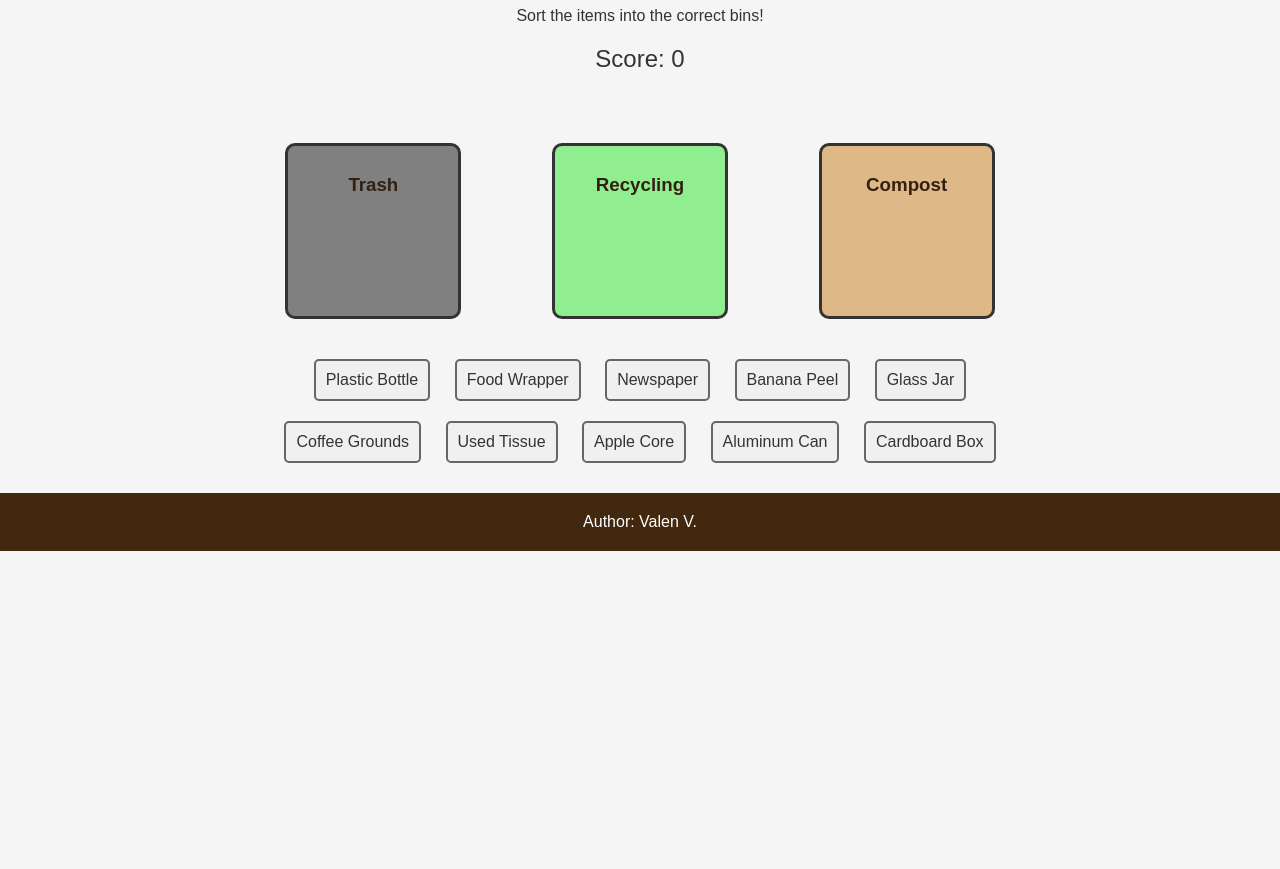
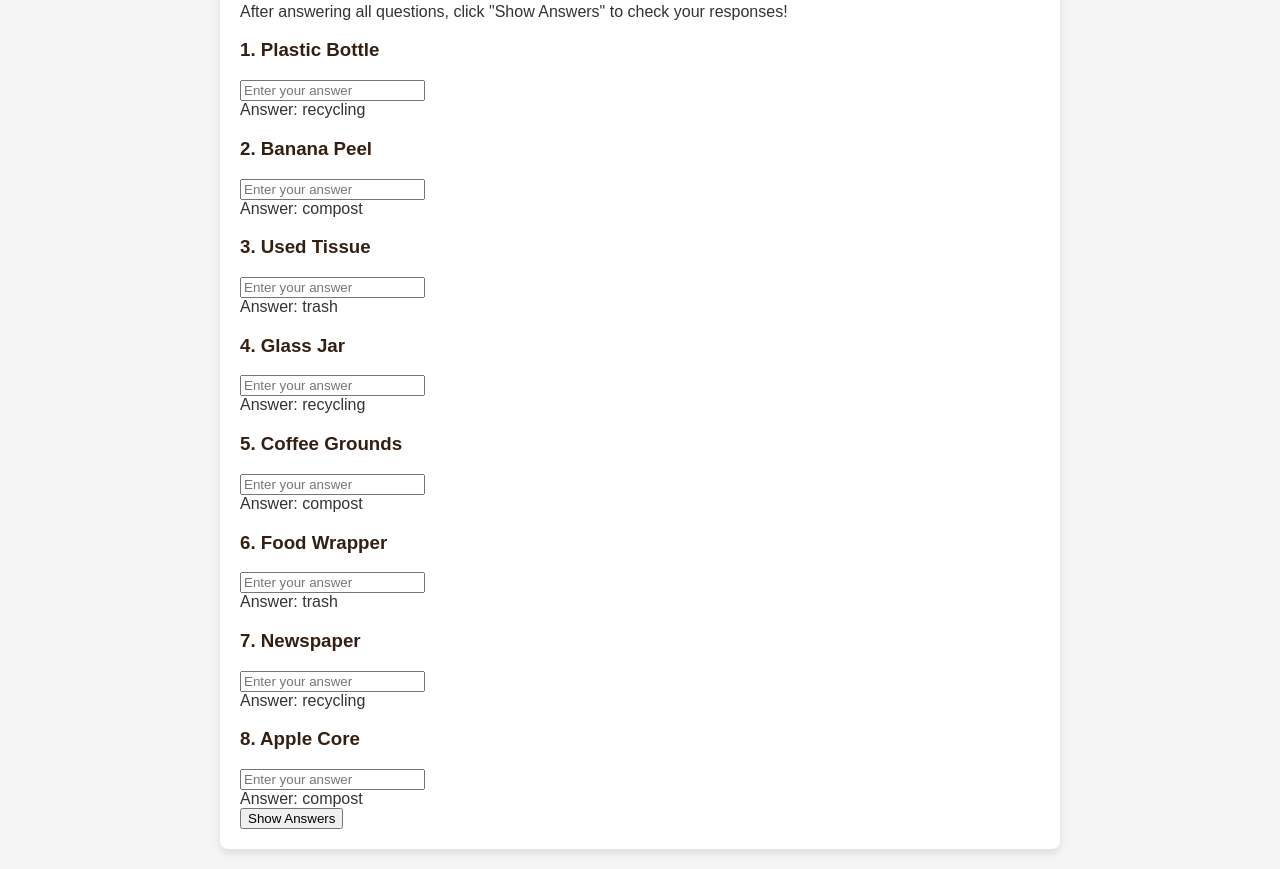
Before and after one commit to valenvenk/sdg12.info, a plain HTML site: page game.html in a window 1280 px wide. Shown: the part 471-1340 px from the top of the page. Before the commit the page ends 1022 px from the top, so only its background shows below. Drawn offline with Linux system fonts and the light colour scheme.

Commit message:
Update game.html

```diff
--- a/game.html
+++ b/game.html
@@ -1,77 +1,12 @@
 <!DOCTYPE html>
+<html>
 <head>
     <title>Waste Sorting Game</title>
     <link type="text/css" rel="stylesheet" href="style.css"/>
     <meta charset="utf-8"/>
     <meta name="viewport" content="width=device-width, initial-scale=1.0">
-    <head>
-        <title>Waste Sorting Game</title>
-        <style>
-            .game-container {
-                max-width: 800px;
-                margin: 20px auto;
-                text-align: center;
-            }
-
-            .bins-container {
-                display: flex;
-                justify-content: space-around;
-                margin: 30px 0;
-            }
-
-            .bin {
-                width: 150px;
-                height: 150px;
-                border: 3px solid #333;
-                border-radius: 10px;
-                padding: 10px;
-                text-align: center;
-            }
-
-            .recycling {
-                background-color: #90EE90;
-            }
-
-            .compost {
-                background-color: #DEB887;
-            }
-
-            .trash {
-                background-color: #808080;
-            }
-
-            .waste-item {
-                padding: 10px;
-                margin: 10px;
-                background-color: #f0f0f0;
-                border: 2px solid #666;
-                border-radius: 5px;
-                cursor: move;
-                display: inline-block;
-                transition: all 0.3s ease;
-            }
-
-            .score {
-                font-size: 1.5em;
-                margin: 20px;
-            }
-
-            .waste-item:hover {
-                background-color: #e0e0e0;
-                transform: scale(1.05);
-            }
-
-            .feedback {
-                color: #333;
-                font-size: 1.2em;
-                height: 20px;
-                margin: 10px 0;
-            }
-        </style>
-    </head>
 </head>
-</body>
-
+<body>
     <header>
         <nav>
             <ul>
@@ -81,93 +16,75 @@
         </nav>
         <h1 style="text-align: center; padding-top: 50px; padding-bottom: 50px;">Waste Sorting Game</h1>
     </header>
-    <main>
-        <h2 style="padding: 10px;">Instructions: </h2>
-        <p style="padding: 10px;">Drag each item into where you believe it should be disposed of.</p>
-            <div class="game-container">
-                <h1>Waste Sorting Game</h1>
-                <p>Sort the items into the correct bins!</p>
+    <div class="content">
+    <div class="quiz-container">
+        <h1>Waste Sorting Quiz</h1>
 
-                <div class="score">Score: <span id="score">0</span></div>
-                <div class="feedback" id="feedback"></div>
+        <div class="instructions">
+            <h2>Instructions:</h2>
+            <p>For each item below, type either "trash", "recycling", or "compost" in the text box.</p>
+            <p>After answering all questions, click "Show Answers" to check your responses!</p>
+        </div>
 
-                <div class="bins-container">
-                    <div class="bin trash" data-bin="trash">
-                        <h3>Trash</h3>
-                    </div>
-                    <div class="bin recycling" data-bin="recycling">
-                        <h3>Recycling</h3>
-                    </div>
-                    <div class="bin compost" data-bin="compost">
-                        <h3>Compost</h3>
-                    </div>
-                </div>
+        <div class="item">
+            <h3>1. Plastic Bottle</h3>
+            <input type="text" placeholder="Enter your answer">
+            <div class="answer">Answer: recycling</div>
+        </div>
 
-                <div id="items">
-                    <div class="waste-item" draggable="true" data-type="recycling">Plastic Bottle</div>
-                    <div class="waste-item" draggable="true" data-type="trash">Food Wrapper</div>
-                    <div class="waste-item" draggable="true" data-type="recycling">Newspaper</div>
-                    <div class="waste-item" draggable="true" data-type="compost">Banana Peel</div>
-                    <div class="waste-item" draggable="true" data-type="recycling">Glass Jar</div>
-                    <div class="waste-item" draggable="true" data-type="compost">Coffee Grounds</div>
-                    <div class="waste-item" draggable="true" data-type="trash">Used Tissue</div>
-                    <div class="waste-item" draggable="true" data-type="compost">Apple Core</div>
-                    <div class="waste-item" draggable="true" data-type="recycling">Aluminum Can</div>
-                    <div class="waste-item" draggable="true" data-type="recycling">Cardboard Box</div>
-                </div>
-            </div>
+        <div class="item">
+            <h3>2. Banana Peel</h3>
+            <input type="text" placeholder="Enter your answer">
+            <div class="answer">Answer: compost</div>
+        </div>
 
-            <script>
-                let score = 0;
-                const scoreElement = document.getElementById('score');
-                const items = document.querySelectorAll('.waste-item');
-                const bins = document.querySelectorAll('.bin');
-                const feedback = document.getElementById('feedback');
+        <div class="item">
+            <h3>3. Used Tissue</h3>
+            <input type="text" placeholder="Enter your answer">
+            <div class="answer">Answer: trash</div>
+        </div>
 
-                items.forEach(item => {
-                    item.addEventListener('dragstart', e => {
-                        e.dataTransfer.setData('text/plain', item.dataset.type);
-                        item.style.opacity = '0.5';
-                    });
+        <div class="item">
+            <h3>4. Glass Jar</h3>
+            <input type="text" placeholder="Enter your answer">
+            <div class="answer">Answer: recycling</div>
+        </div>
 
-                    item.addEventListener('dragend', e => {
-                        item.style.opacity = '1';
-                    });
-                });
+        <div class="item">
+            <h3>5. Coffee Grounds</h3>
+            <input type="text" placeholder="Enter your answer">
+            <div class="answer">Answer: compost</div>
+        </div>
 
-                bins.forEach(bin => {
-                    bin.addEventListener('dragover', e => {
-                        e.preventDefault();
-                        bin.style.borderStyle = 'dashed';
-                    });
+        <div class="item">
+            <h3>6. Food Wrapper</h3>
+            <input type="text" placeholder="Enter your answer">
+            <div class="answer">Answer: trash</div>
+        </div>
 
-                    bin.addEventListener('dragleave', e => {
-                        bin.style.borderStyle = 'solid';
-                    });
+        <div class="item">
+            <h3>7. Newspaper</h3>
+            <input type="text" placeholder="Enter your answer">
+            <div class="answer">Answer: recycling</div>
+        </div>
 
-                    bin.addEventListener('drop', e => {
-                        e.preventDefault();
-                        bin.style.borderStyle = 'solid';
-                        const itemType = e.dataTransfer.getData('text/plain');
-                        const correctBin = bin.dataset.bin;
-                        const draggedItem = document.querySelector('.waste-item[style="opacity: 0.5;"]');
+        <div class="item">
+            <h3>8. Apple Core</h3>
+            <input type="text" placeholder="Enter your answer">
+            <div class="answer">Answer: compost</div>
+        </div>
 
-                        if (itemType === correctBin) {
-                            score += 10;
-                        } else {
-                            score -= 5;
-                        }
+        <button class="show-answers-btn" onclick="showAnswers()">Show Answers</button>
+    </div>
 
-                        scoreElement.textContent = score;
-                        draggedItem.remove(); // Remove item regardless of correct/incorrect bin
-
-                        // Check if game is over
-                        if (document.querySelectorAll('.waste-item').length === 0) {
-                            feedback.textContent = `Game Over! Final Score: ${score}`;
-                        }
-                    });
-                });
-            </script>
-            <footer>Author: Valen V.</footer>
-        </body>
-        </html>
+    <script>
+        function showAnswers() {
+            const answers = document.querySelectorAll('.answer');
+            answers.forEach(answer => {
+                answer.style.display = 'block';
+            });
+        }
+    </script>
+    </div>
+</body>
+</html>
```
